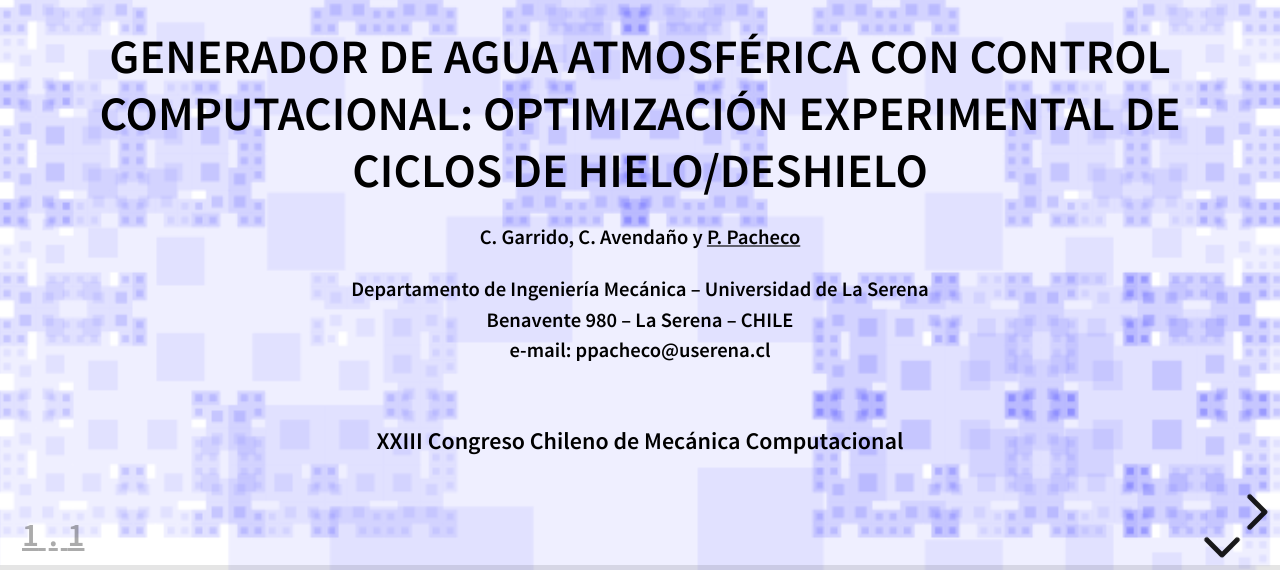
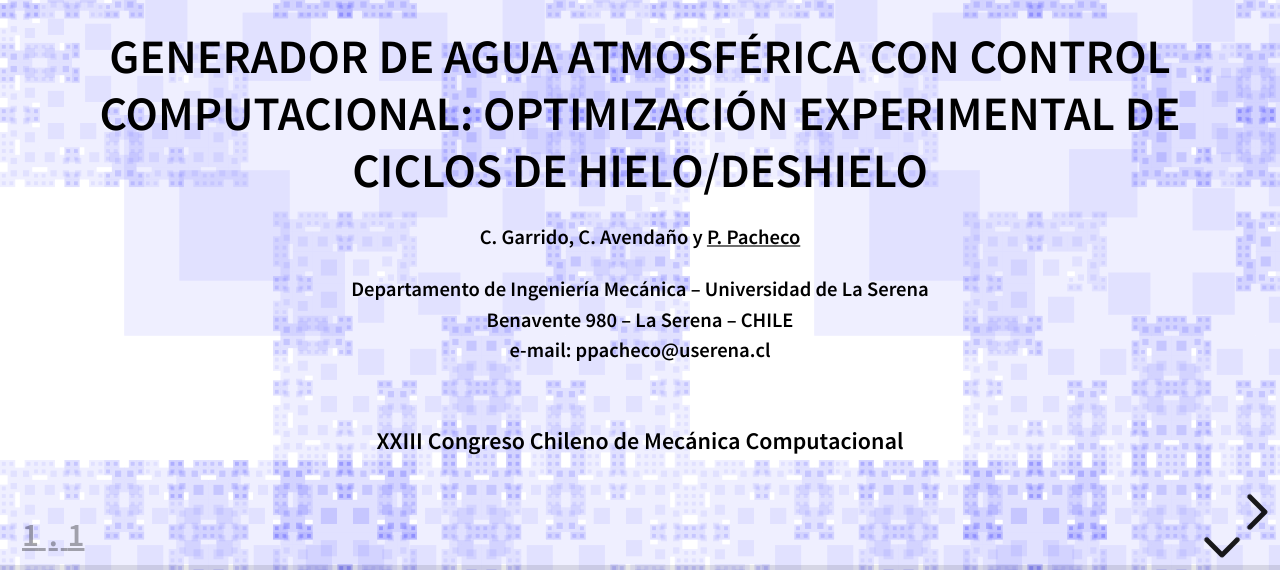
Before and after one commit to PabloPacheco/c2mc_tec, a website: page c2mc_agua.html in a window 1280 px wide. Shown: the part 230-800 px from the top of the page. Drawn offline with nearby package versions, Linux system fonts and the light colour scheme.

Commit message:
Update c2mc_agua.html

```diff
--- a/c2mc_agua.html
+++ b/c2mc_agua.html
@@ -1120,12 +1120,12 @@ tamaño de imágenes recortadas: 240 x 320px
                 parallaxBackgroundImage: 'imagenes/fondo_blue_9_35.png', // e.g. "https://s3.amazonaws.com/hakim-static/reveal-js/reveal-parallax-1.jpg"
 
                 // Parallax background size
-                parallaxBackgroundSize: '1270px 1270px', // CSS syntax, e.g. "2100px 900px"
+                parallaxBackgroundSize: '690px 690px', // CSS syntax, e.g. "2100px 900px"
                 // Number of pixels to move the parallax background per slide
                 // - Calculated automatically unless specified
                 // - Set to 0 to disable movement along an axis
-                parallaxBackgroundHorizontal: 300,
-                parallaxBackgroundVertical: 369,
+                parallaxBackgroundHorizontal: 115,
+                parallaxBackgroundVertical: 84,
                 parallaxBackgroundDuration: 3000,   // Duración en ms (default: 1000)
                 parallaxBackgroundEasing: 'ease-in-out',
 
```
